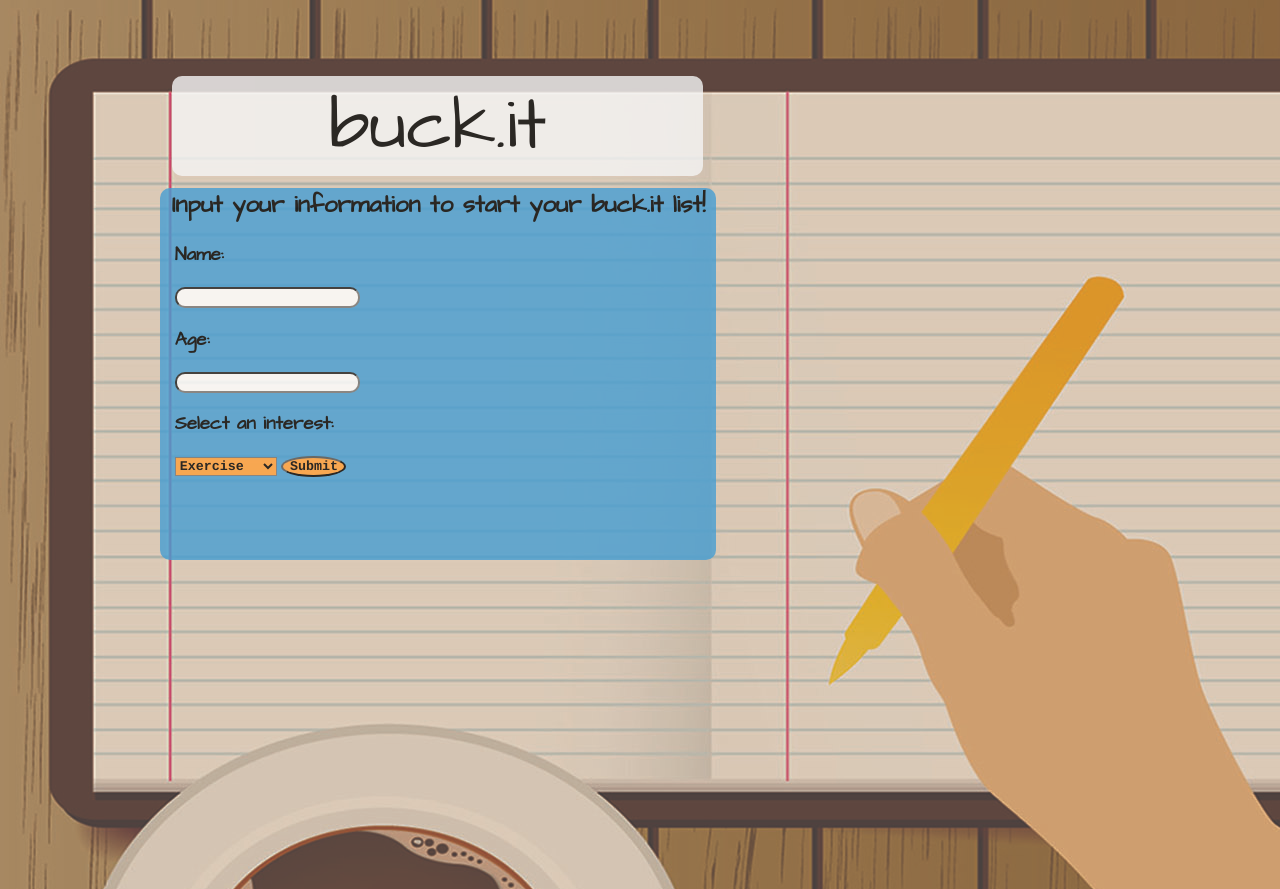
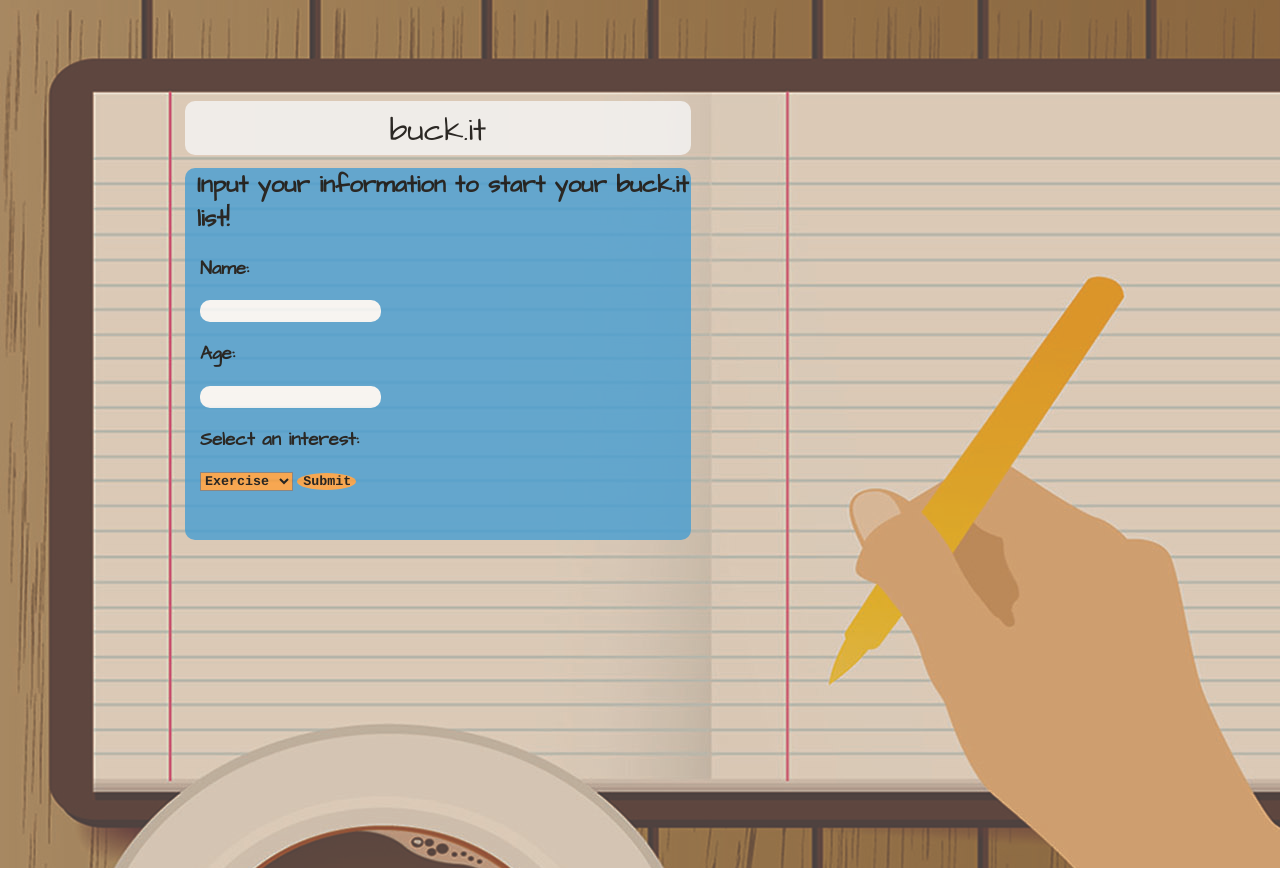
Before and after one commit to tiy-chs-q4-fee/buck.it, a website: page index.html in a window 1280 px wide. After the commit the page ends 868 px from the top, so only its background shows below. Drawn offline with nearby package versions, Linux system fonts and the light colour scheme.

Commit message:
styling updates

```diff
--- a/css/sass.scss
+++ b/css/sass.scss
@@ -17,11 +17,11 @@ body{
 			}
 
 	header{
-	margin-left: 13%;
-	margin-top: 6%;
+	margin-left: 14%;
+	margin-top: 8%;
 	background-color: $backgroundcolortwo;
 	border-radius: 10px;
-	width: 42%;
+	width: 40%;
 	opacity: 0.8;
 	margin-bottom: 0;
 	padding-bottom: 0;
@@ -31,10 +31,11 @@ body{
 		text-align: center;
 		font-family: $fontfamily;
 		font-family: $fontfamilytwo;
-		font-size: 4.5em;
-		font-weight: 40;
+		font-weight: 400;
 		margin-bottom: 0;
-
+		height:54px;
+		position:relative;
+		top:7px;
 		}
 	}
 
@@ -46,9 +47,9 @@ body{
   	}
 
 	.input{
-		margin-left: 12%;
+		margin-left: 14%;
 		background-color: $backgroundcolorone;
-		width: 44%;
+		width: 40%;
 		border-radius: 10px;
 		opacity: 0.8;
 		margin-top: 1%;
@@ -73,6 +74,8 @@ body{
 
 			#name, #age{
 				border-radius:10px;
+				border:none;
+				height:20px;
 			}
 
 			button{
@@ -82,6 +85,7 @@ body{
 					height: 20%;
 					font-family: courier;
 					font-weight: bolder;
+					border:none;
 			}
 
 			select{
@@ -105,17 +109,17 @@ body{
 
 	.output {
 
-		margin-left: 12%;
+		margin-left: 14%;
 		margin-bottom: 26%;
 		margin-top: 1%;
 		background-color: $backgroundcolortwo;
-		width: 44%;
+		width: 40%;
 		border-radius: 10px;
 		opacity: 0.8;
 
 		font-family: $fontfamilytwo;
 
-		h3{
+		h3 {
 			font-family: $fontfamilytwo;
 		}
 
@@ -127,15 +131,23 @@ body{
 			}
 	}
 }
+
 .hide{
 	display:none;
 }
-.inputLists{
+
+.listItems{
+
 	li{
+		height:50px;
 		width:100%;
-		img{
+		font-size:1.5em;
+
+		img {
+			vertical-align:bottom;
 			float:right;
 		}
+
 	}
 
 }
--- a/css/styles.css
+++ b/css/styles.css
@@ -6,29 +6,31 @@ body {
     -webkit-box-shadow: 3px 3px 5px 8px #e1e1e1;
     box-shadow: 3px 3px 5px 8px #e1e1e1; }
   body header {
-    margin-left: 13%;
-    margin-top: 6%;
+    margin-left: 14%;
+    margin-top: 8%;
     background-color: whitesmoke;
     border-radius: 10px;
-    width: 42%;
+    width: 40%;
     opacity: 0.8;
     margin-bottom: 0;
     padding-bottom: 0; }
     body header h1 {
       text-align: center;
-      font-family: "Rock Salt", cursive;
-      font-family: "Architects Daughter", cursive;
-      font-size: 4.5em;
-      font-weight: 40;
-      margin-bottom: 0; }
+      font-family: 'Rock Salt', cursive;
+      font-family: 'Architects Daughter', cursive;
+      font-weight: 400;
+      margin-bottom: 0;
+      height: 54px;
+      position: relative;
+      top: 7px; }
   body .input:hover {
     -moz-box-shadow: 3px 3px 5px 8px #43a1d8;
     -webkit-box-shadow: 3px 3px 5px 8px #43a1d8;
     box-shadow: 3px 3px 5px 8px #43a1d8; }
   body .input {
-    margin-left: 12%;
+    margin-left: 14%;
     background-color: #479ed3;
-    width: 44%;
+    width: 40%;
     border-radius: 10px;
     opacity: 0.8;
     margin-top: 1%;
@@ -36,23 +38,26 @@ body {
     body .input h2 {
       padding-top: 0;
       margin-top: 0.5px;
-      font-family: "Architects Daughter", cursive;
+      font-family: 'Architects Daughter', cursive;
       margin-left: 12px; }
     body .input form p {
-      font-family: "Architects Daughter", cursive; }
+      font-family: 'Architects Daughter', cursive; }
     body .input form {
       margin-left: 15px; }
       body .input form h3 {
-        font-family: "Architects Daughter", cursive; }
+        font-family: 'Architects Daughter', cursive; }
       body .input form #name, body .input form #age {
-        border-radius: 10px; }
+        border-radius: 10px;
+        border: none;
+        height: 20px; }
       body .input form button {
         background-color: #ff9f39;
         border-radius: 153%;
         width: 12%;
         height: 20%;
         font-family: courier;
-        font-weight: bolder; }
+        font-weight: bolder;
+        border: none; }
       body .input form select {
         background-color: #ff9f39;
         width: 19%;
@@ -63,25 +68,28 @@ body {
     -webkit-box-shadow: 3px 3px 5px 8px #e1e1e1;
     box-shadow: 3px 3px 5px 8px #e1e1e1; }
   body .output {
-    margin-left: 12%;
+    margin-left: 14%;
     margin-bottom: 26%;
     margin-top: 1%;
     background-color: whitesmoke;
-    width: 44%;
+    width: 40%;
     border-radius: 10px;
     opacity: 0.8;
     font-family: 'Architects Daughter', cursive; }
     body .output h3 {
       font-family: 'Architects Daughter', cursive; }
     body .output p {
-      font-family: "Architects Daughter", cursive;
+      font-family: 'Architects Daughter', cursive;
       font-size: 1.5em;
       margin-left: 3%; }
 
 .hide {
   display: none; }
 
-.inputLists li {
-  width: 100%; }
-  .inputLists li img {
+.listItems li {
+  height: 50px;
+  width: 100%;
+  font-size: 1.5em; }
+  .listItems li img {
+    vertical-align: bottom;
     float: right; }
--- a/index.html
+++ b/index.html
@@ -28,7 +28,7 @@
   </div>
   <div class="output">
     <div class="list">
-      <ul class="listItems"></ul>
+      <ol class="listItems"></ol>
     </div>
     <form class="addItems hide" action="">
       <input type="text" placeholder="Add your own buck.it list item!">
```
